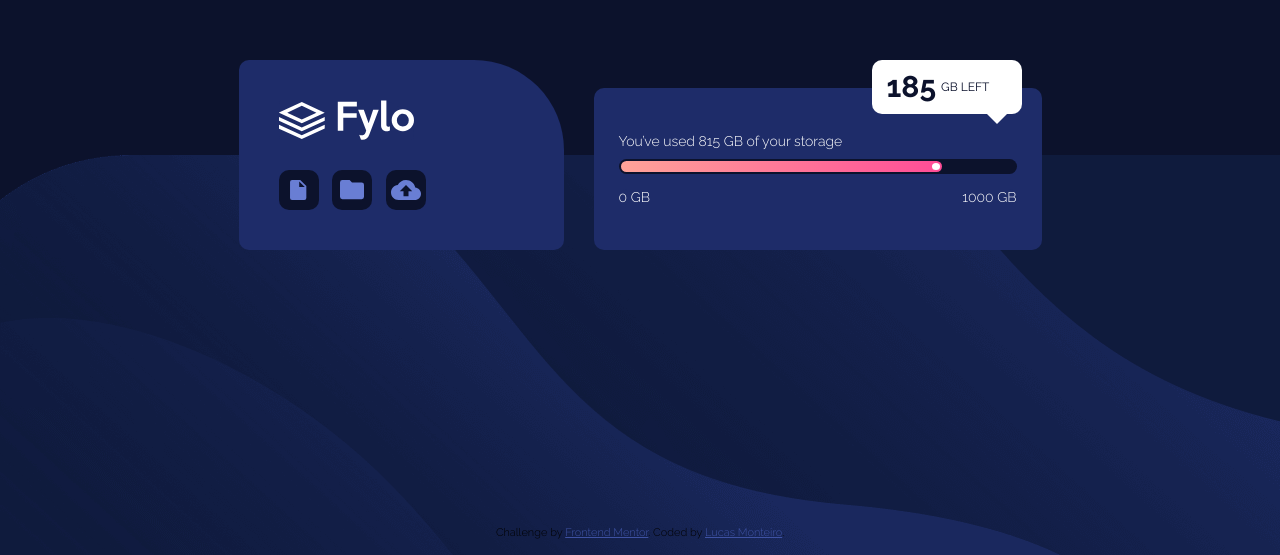
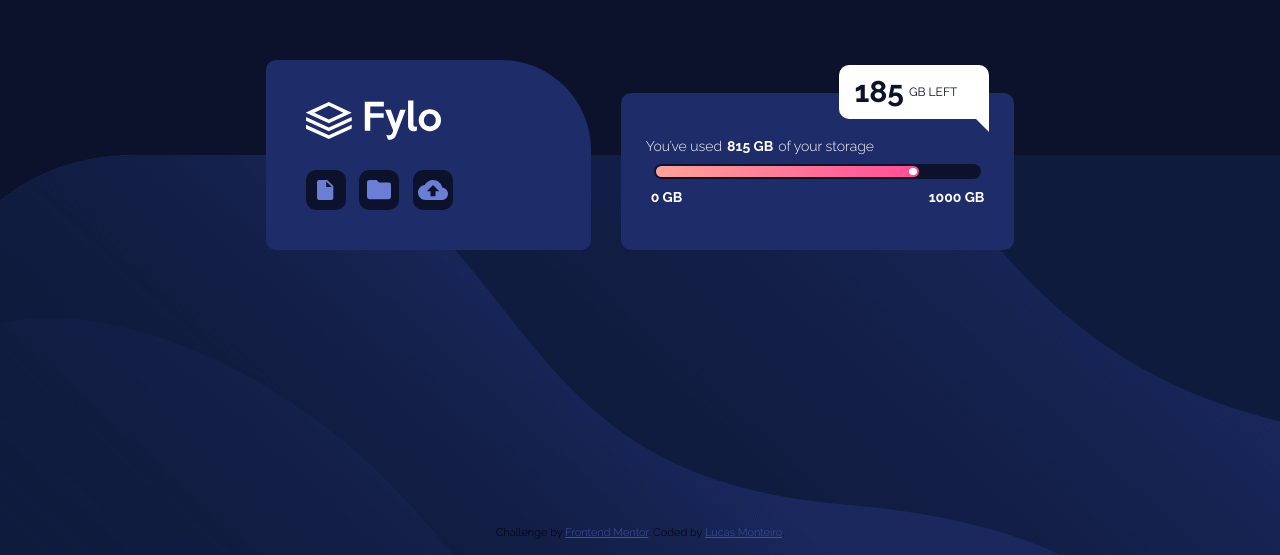
Before and after one commit to lucas-moont/fylo-data-storage, a plain HTML site: page index.html in a window 1280 px wide. Shown: the part 245-800 px from the top of the page. Drawn offline with Linux system fonts and the light colour scheme.

Commit message:
Fixing range.

```diff
--- a/assets/style.css
+++ b/assets/style.css
@@ -76,7 +76,10 @@ button img{
     border-radius: 10px;
     width: 35%;
     min-width: 320px;
+    max-width: 393.75px;
     position: relative;
+    display: flex;
+    flex-wrap: wrap;
 }
 
 .container div:last-child .freeSpace {
@@ -107,8 +110,9 @@ button img{
     background-color: #0c122c;
     margin: 10px 0;
     display: flex;
-    min-width: 100%;
+    min-width: 95%;
     border-radius: 10px;
+    margin: 10px auto;
 }
 
 .container div:last-child .rangeBar{
@@ -120,11 +124,18 @@ button img{
     border-radius: 10px;
     display: flex;
     justify-content: flex-end;
+    margin: 0;
 }
 
 div:last-child span{
+    font-weight: 700;
+    margin: 0 5px;
+}
+
+div:last-child .range span{
     background-color: white;
     color: black;
+    margin: 0;
 }
 
 .circle{
@@ -138,7 +149,6 @@ div:last-child span{
     min-width: 100%;
     display: flex;
     justify-content: space-between;
-    margin-top: 15px;
 }
 
 .container div:last-child .bottomText span{
@@ -183,9 +193,10 @@ div:last-child span{
         content: '';
         display: block;
         position: absolute;
-        right: 5px;
-        bottom: -30px;
+        right: 0px;
+        bottom: -13px;
         border: 20px solid;
         border-color: #ffffff transparent transparent transparent;
+        transform: rotate(90deg);
     }
 }
--- a/index.html
+++ b/index.html
@@ -25,7 +25,7 @@
       <button><img src="images/icon-upload.svg" alt=""></button>
     </div>
     <div>
-      You’ve used 815 GB of your storage <span class='freeSpace'><h1>185</h1> GB Left</span>
+      You’ve used <span>815 GB</span> of your storage <span class='freeSpace'><h1>185</h1> GB Left</span>
       <div class="range">
         <div class="rangeBar"><span class="circle"></span></div>
       </div>
```
